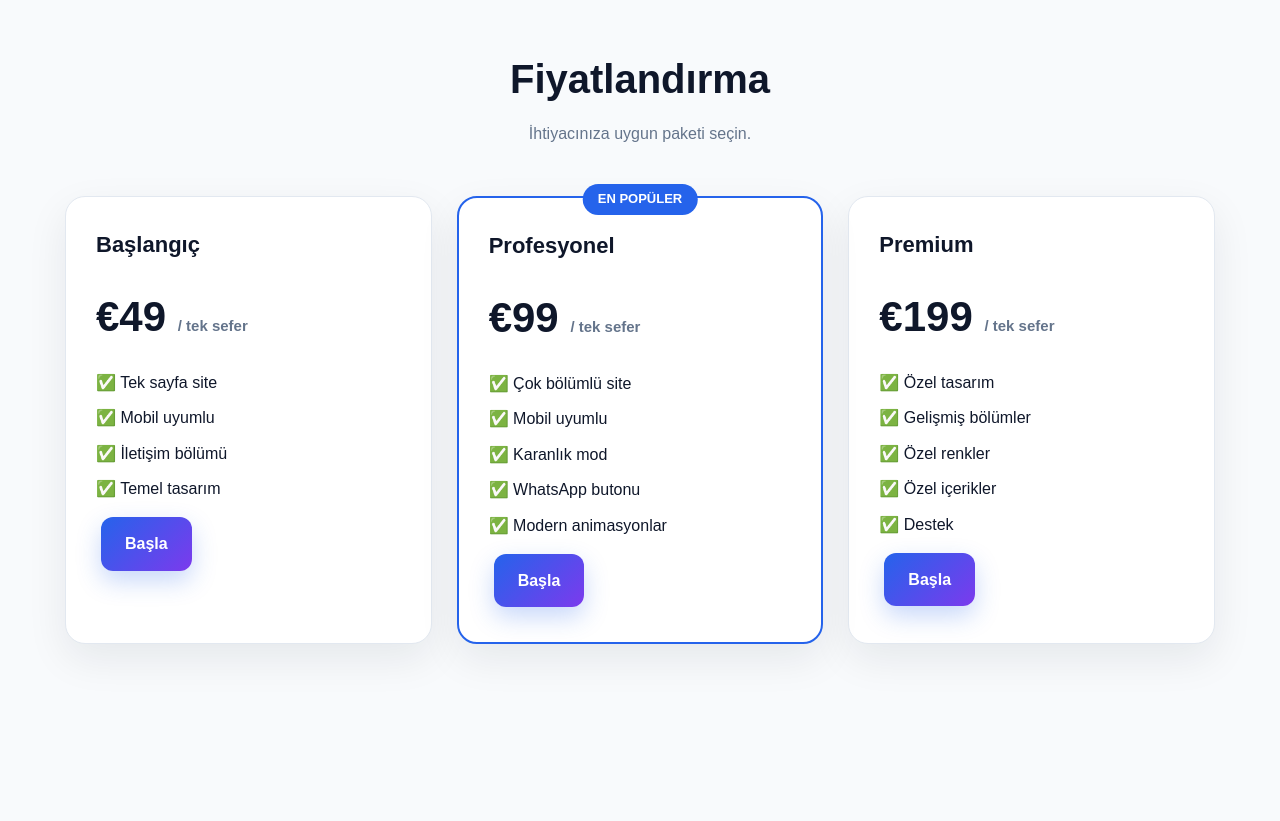
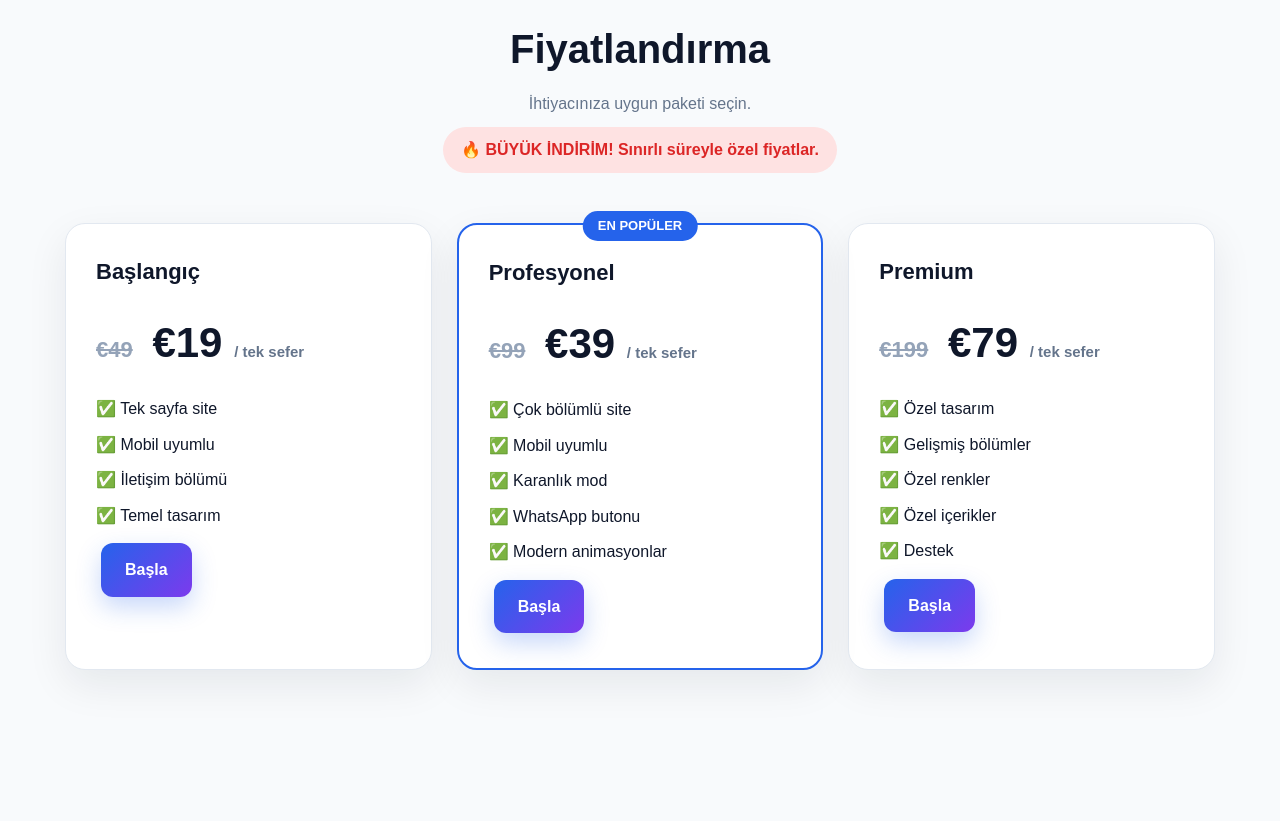
Before and after one commit to eminmehmetmemo753-afk/business-website-index.html, a plain HTML site: page index.html in a window 1280 px wide. Shown: the part 1680-2501 px from the top of the page. Drawn offline with Linux system fonts and the light colour scheme.

Commit message:
Update index.html

```diff
--- a/index.html
+++ b/index.html
@@ -1,3 +1,5 @@
+
+
 <!DOCTYPE html>
 <html lang="tr">
 <head>
@@ -32,14 +34,14 @@
   background:var(--bg);
   color:var(--text);
   line-height:1.6;
+  transition:.3s;
 }
 
 header{
   position:sticky;
   top:0;
   z-index:1000;
-}
-    background:rgba(255,255,255,.92);
+  background:rgba(255,255,255,.92);
   backdrop-filter:blur(12px);
   border-bottom:1px solid var(--border);
 }
@@ -152,6 +154,7 @@
   font-weight:700;
   margin:5px;
   transition:.25s;
+  cursor:pointer;
 }
 
 .btn-primary{
@@ -195,6 +198,16 @@
 
 .section-title p{
   color:var(--muted);
+}
+
+.discount{
+  display:inline-block;
+  margin-top:10px;
+  padding:10px 18px;
+  border-radius:50px;
+  background:#fee2e2;
+  color:#dc2626;
+  font-weight:800;
 }
 
 .grid{
@@ -243,6 +256,12 @@
   font-size:42px;
   font-weight:800;
   margin:20px 0;
+}
+
+.price del{
+  font-size:22px;
+  color:#94a3b8;
+  margin-right:8px;
 }
 
 .price small{
@@ -535,16 +554,24 @@
 
     <div class="section-title">
       <h2>Fiyatlandırma</h2>
-      <p>İhtiyacınıza uygun paketi seçin.</p>
+
+      <p>
+        İhtiyacınıza uygun paketi seçin.
+      </p>
+
+      <div class="discount">
+        🔥 BÜYÜK İNDİRİM! Sınırlı süreyle özel fiyatlar.
+      </div>
     </div>
 
     <div class="grid">
 
       <div class="card">
+
         <h3>Başlangıç</h3>
 
         <div class="price">
-          €49
+          <del>€49</del> €19
           <small>/ tek sefer</small>
         </div>
 
@@ -558,6 +585,7 @@
         <a href="#iletisim" class="btn btn-primary">
           Başla
         </a>
+
       </div>
 
       <div class="card popular">
@@ -569,7 +597,7 @@
         <h3>Profesyonel</h3>
 
         <div class="price">
-          €99
+          <del>€99</del> €39
           <small>/ tek sefer</small>
         </div>
 
@@ -584,6 +612,7 @@
         <a href="#iletisim" class="btn btn-primary">
           Başla
         </a>
+
       </div>
 
       <div class="card">
@@ -591,7 +620,7 @@
         <h3>Premium</h3>
 
         <div class="price">
-          €199
+          <del>€199</del> €79
           <small>/ tek sefer</small>
         </div>
 
@@ -606,6 +635,7 @@
         <a href="#iletisim" class="btn btn-primary">
           Başla
         </a>
+
       </div>
 
     </div>
@@ -740,10 +770,11 @@
 </footer>
 
 <a
-  href="https://wa.me/"
+  href="https://wa.me/32466418624"
   target="_blank"
+  rel="noopener"
   class="whatsapp"
-  title="WhatsApp"
+  title="WhatsApp'tan iletişime geç"
 >
   💬
 </a>
@@ -754,8 +785,7 @@
 
   document.body.classList.toggle("dark");
 
-  const button =
-    document.querySelector(".icon-btn");
+  const button = document.querySelector(".icon-btn");
 
   if(document.body.classList.contains("dark")){
     button.textContent = "☀️";
```
